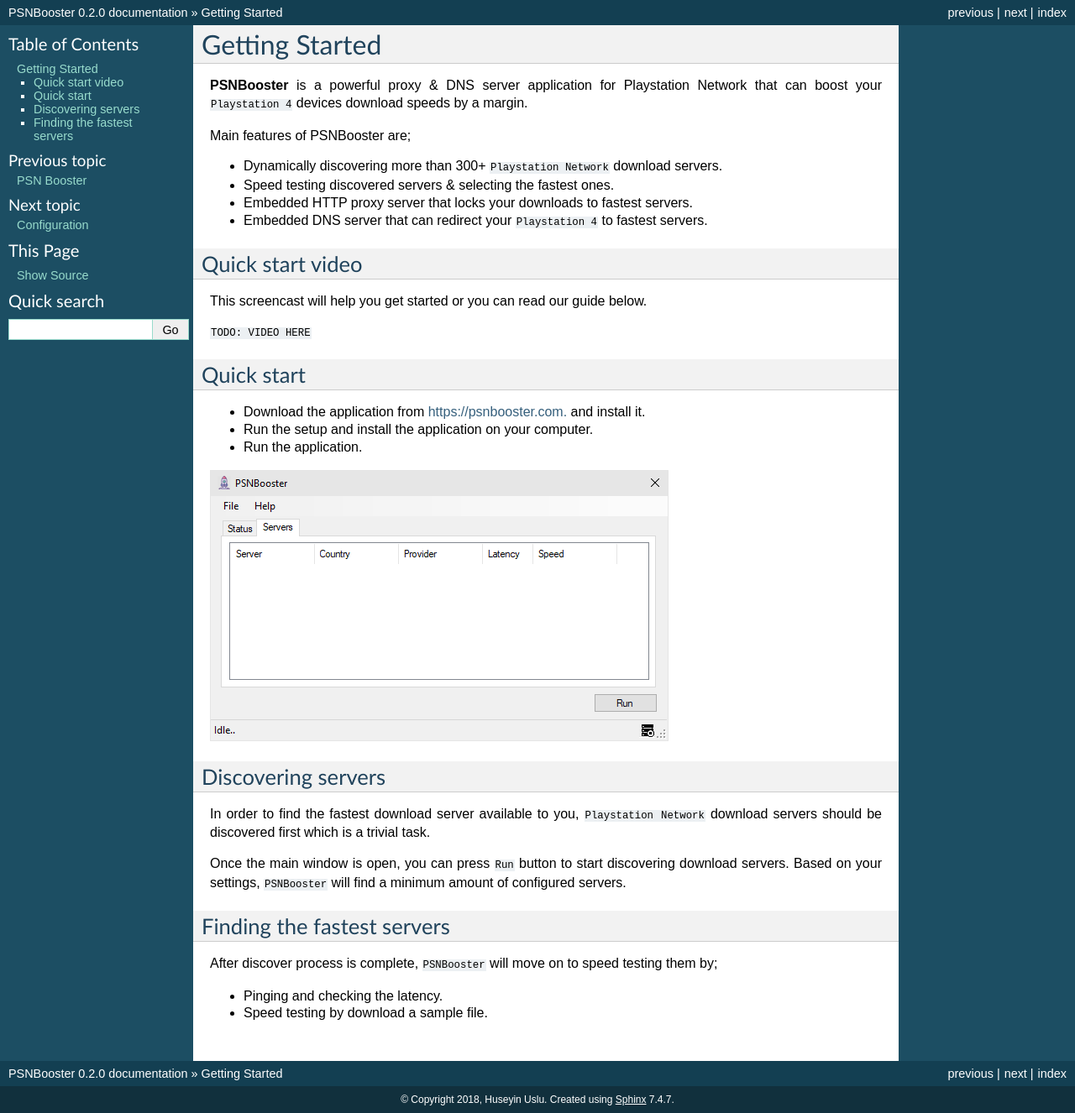
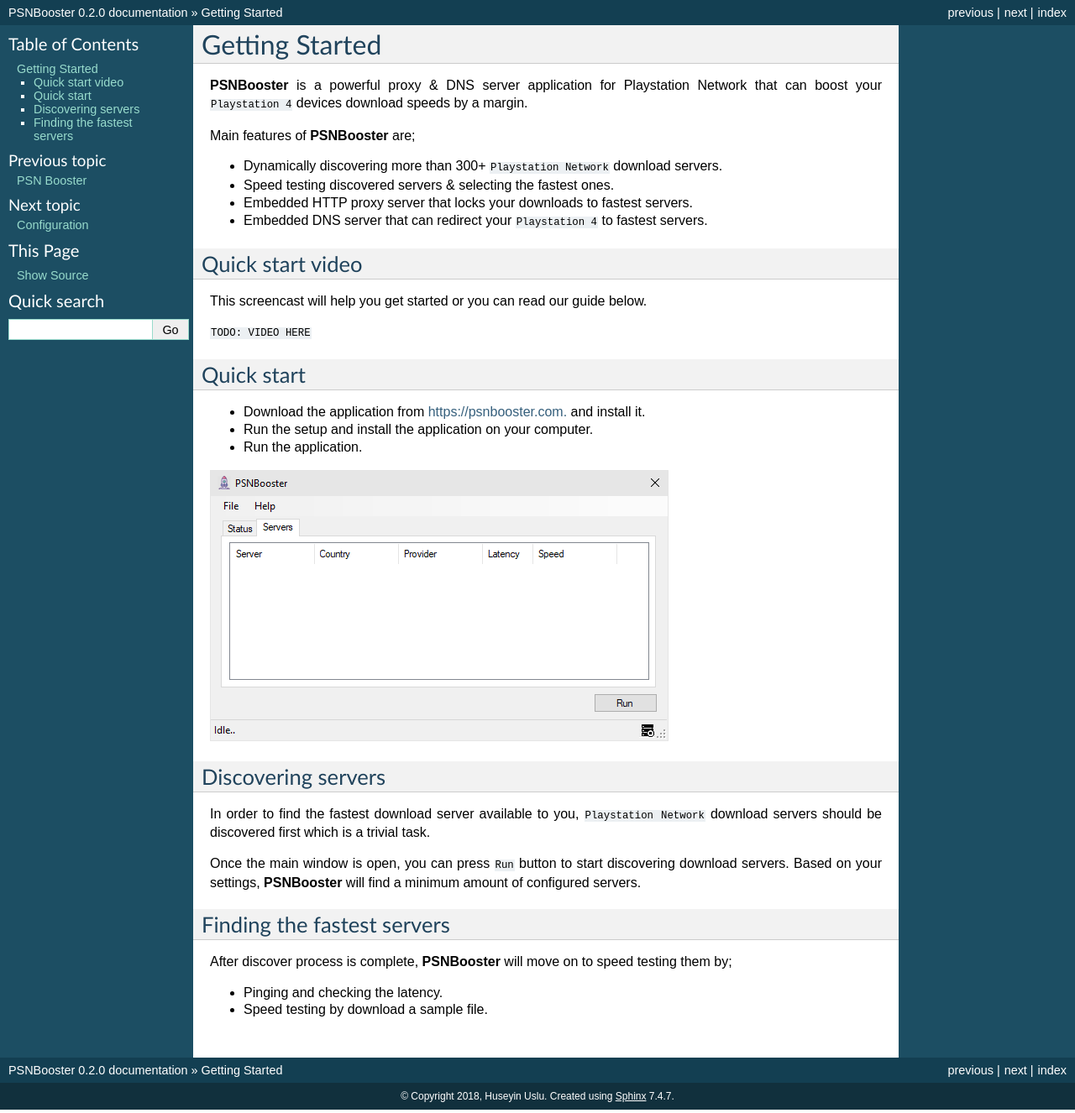
Before and after one commit to bonesoul/PSNBoosterBook, a Sphinx documentation site: the page built from docs/getting-started.rst, in a window 1280 px wide. Shown: the whole page at 84% size. Built offline with Sphinx 7.4.7, drawn with Linux system fonts in a browser that asks for light colours; pages that are not in the unit, such as notebooks, are missing from menus.

Commit message:
more tiny fixes.

```diff
--- a/docs/getting-started.rst
+++ b/docs/getting-started.rst
@@ -6,7 +6,7 @@
 **PSNBooster** is a powerful proxy & DNS server application for Playstation Network that
 can boost your ``Playstation 4`` devices download speeds by a margin.
 
-Main features of PSNBooster are;
+Main features of **PSNBooster** are;
 
 - Dynamically discovering more than 300+ ``Playstation Network`` download servers.
 - Speed testing discovered servers & selecting the fastest ones.
@@ -36,12 +36,12 @@
 should be discovered first which is a trivial task.
 
 Once the main window is open, you can press ``Run`` button to start discovering download servers. Based on
-your settings, ``PSNBooster`` will find a minimum amount of configured servers.
+your settings, **PSNBooster** will find a minimum amount of configured servers.
 
 Finding the fastest servers
 ---------------------------
 
-After discover process is complete, ``PSNBooster`` will move on to speed testing them by;
+After discover process is complete, **PSNBooster** will move on to speed testing them by;
 
 - Pinging and checking the latency.
 - Speed testing by download a sample file.
```
